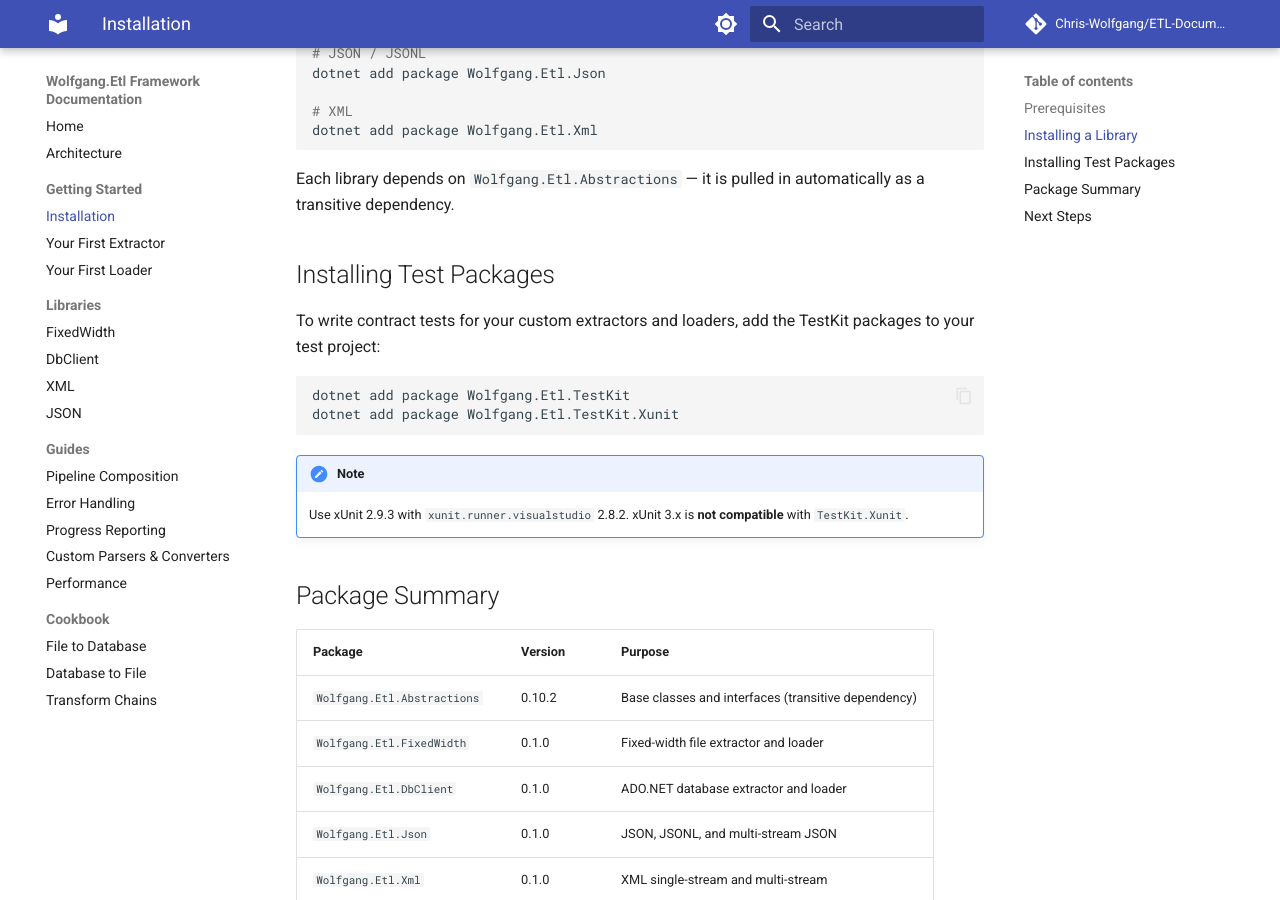
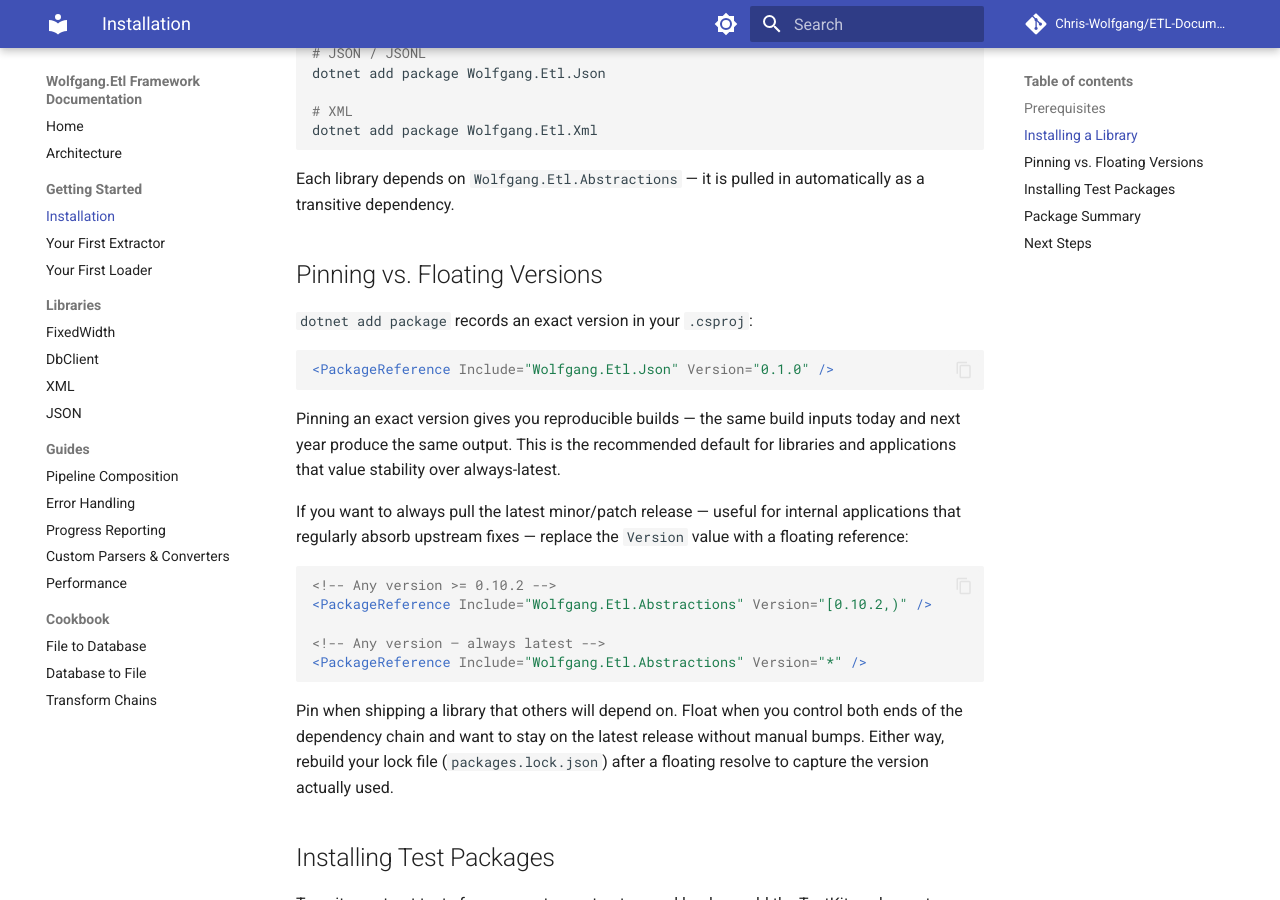
Before and after one commit to Chris-Wolfgang/ETL-Documentation, an MkDocs documentation site: the page built from docs/getting-started/installation.md, in a window 1280 px wide and 900 px high, scrolled down 469 px. Built offline with MkDocs 1.6.1 and Material for MkDocs 9.7.7, drawn with Linux system fonts in a browser that asks for light colours; comment, search, counter and statistics services are not loaded.

Commit message:
installation.md: add "Pinning vs. Floating Versions" subsection
Applies the version-pinning guidance from polish PR #12 (review comment
r3114664174) to the Installation guide in PR #2.

The polish PR originally added this section to Building-an-Extractor.md
under Prerequisites. In PR #2's structure, the topic belongs on the
Installation page where readers encounter NuGet references for the
first time.

- Explains that `dotnet add package` pins an exact version in the .csproj
- Shows how to modify to a floating-range (`[0.10.2,)`) or always-latest
  (`*`) reference
- Recommends pinning for libraries, floating for internal apps with
  controlled dependency chains
- Notes the `packages.lock.json` rebuild step after a floating resolve

Source: `wiki-original-with-polish` branch,
docs/wiki-original/Building-an-Extractor.md "Pinning vs. Floating Versions"

Co-Authored-By: Claude Opus 4.6 <noreply@anthropic.com>

````diff
--- a/docs/getting-started/installation.md
+++ b/docs/getting-started/installation.md
@@ -23,6 +23,28 @@ dotnet add package Wolfgang.Etl.Xml
 ```
 
 Each library depends on `Wolfgang.Etl.Abstractions` — it is pulled in automatically as a transitive dependency.
+
+## Pinning vs. Floating Versions
+
+`dotnet add package` records an exact version in your `.csproj`:
+
+```xml
+<PackageReference Include="Wolfgang.Etl.Json" Version="0.1.0" />
+```
+
+Pinning an exact version gives you reproducible builds — the same build inputs today and next year produce the same output. This is the recommended default for libraries and applications that value stability over always-latest.
+
+If you want to always pull the latest minor/patch release — useful for internal applications that regularly absorb upstream fixes — replace the `Version` value with a floating reference:
+
+```xml
+<!-- Any version >= 0.10.2 -->
+<PackageReference Include="Wolfgang.Etl.Abstractions" Version="[0.10.2,)" />
+
+<!-- Any version — always latest -->
+<PackageReference Include="Wolfgang.Etl.Abstractions" Version="*" />
+```
+
+Pin when shipping a library that others will depend on. Float when you control both ends of the dependency chain and want to stay on the latest release without manual bumps. Either way, rebuild your lock file (`packages.lock.json`) after a floating resolve to capture the version actually used.
 
 ## Installing Test Packages
 
````
